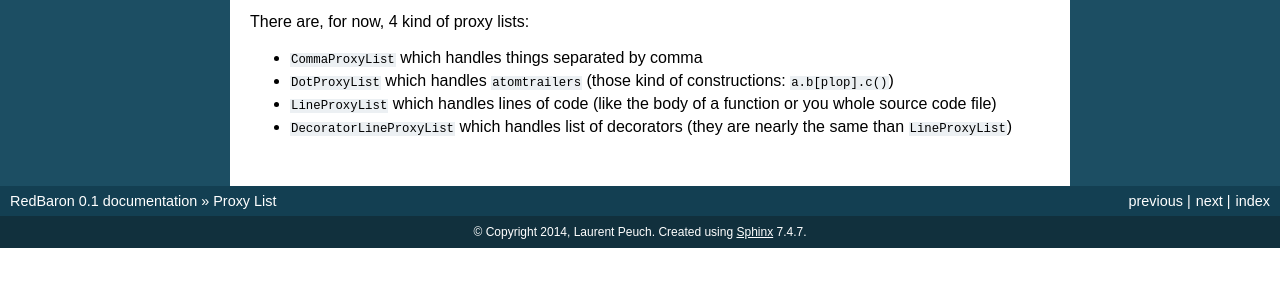
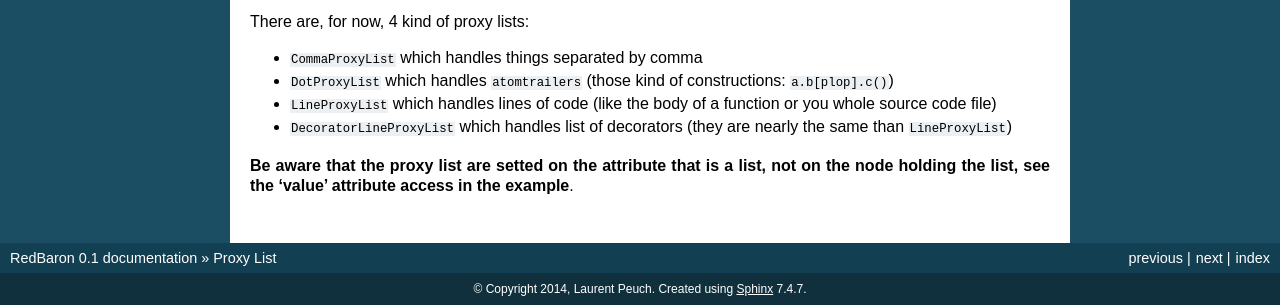
Before and after one commit to PyCQA/redbaron, a Sphinx documentation site: the page built from docs/proxy_list.rst, in a window 1280 px wide, cut to the strip 896-1201 px from the top of the page. Built offline with Sphinx 7.4.7, drawn with Linux system fonts in a browser that asks for light colours; before the commit the page ends 1144 px from its top, so only the background shows below that.

Commit message:
[doc] add warning about current unwatched state of node_list

```diff
--- a/docs/proxy_list.rst
+++ b/docs/proxy_list.rst
@@ -64,3 +64,7 @@ There are, for now, 4 kind of proxy lists:
   whole source code file)
 * :file:`DecoratorLineProxyList` which handles list of decorators (they are nearly the
   same than :file:`LineProxyList`)
+
+**Be aware that the proxy list are setted on the attribute that is a list, not
+on the node holding the list, see the 'value' attribute access in the
+example**.
```
